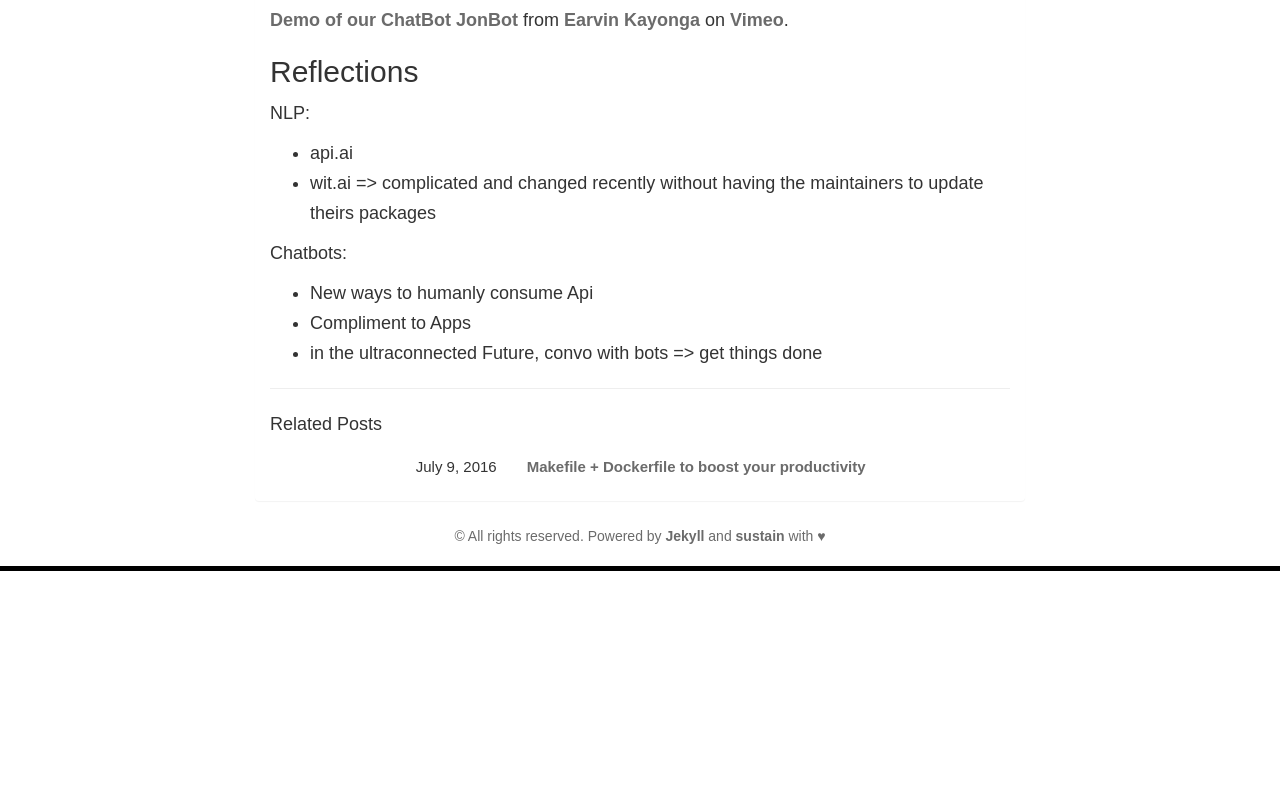
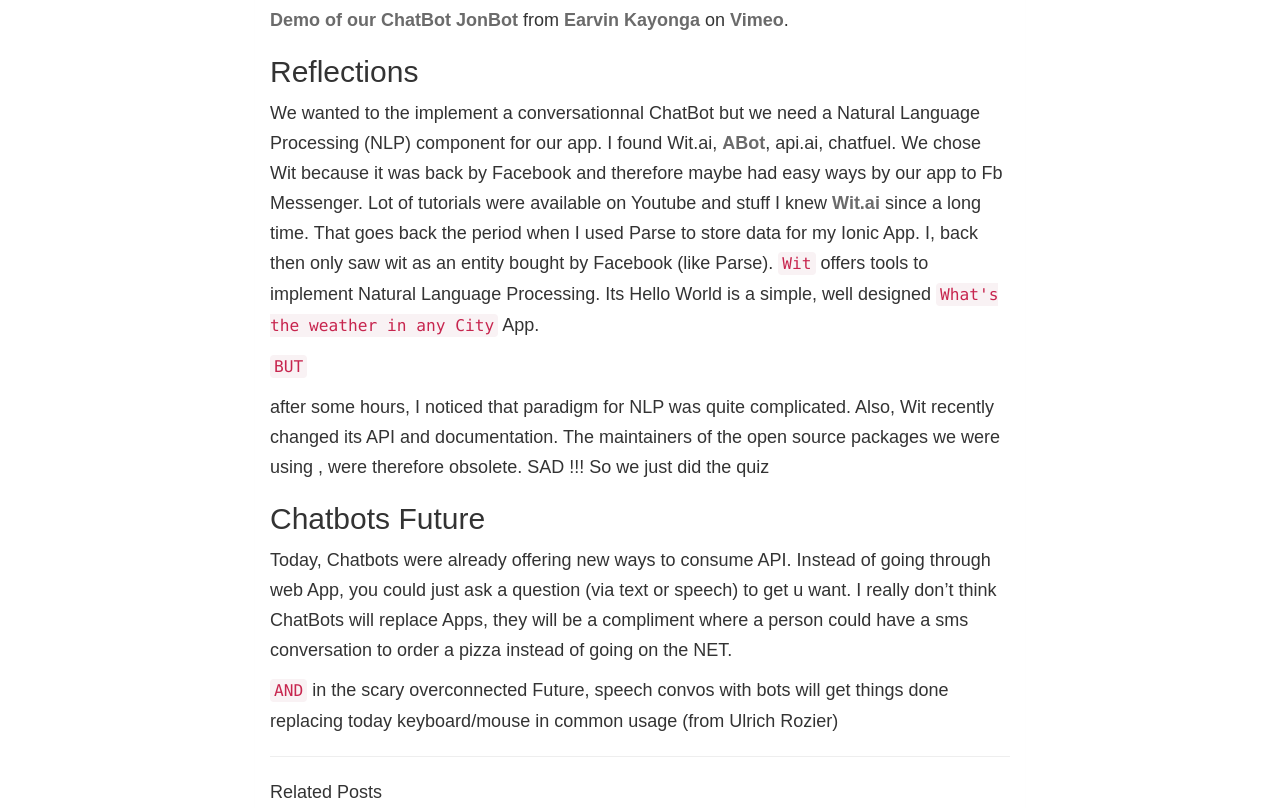
Before and after one commit to EarvinKayonga/earvin, a Jekyll site: the page built from blog/_posts/2016-07-24-post2.md, in a window 1280 px wide and 1400 px high, scrolled down 1097 px, cut to the strip 461-1269 px from the top of the window. Built offline with Jekyll 4.4.1, drawn with Linux system fonts in a browser that asks for light colours; some web fonts are replaced; Markdown is read by kramdown in place of the engine named in the settings; comment, search, counter and statistics services are not loaded; before the commit the page ends 2129 px from its top, so only the background shows below that.

Commit message:
second post

```diff
--- a/blog/_posts/2016-07-24-post2.md
+++ b/blog/_posts/2016-07-24-post2.md
@@ -39,12 +39,21 @@
 
 ## Reflections
 
-NLP:
- - api.ai
- - wit.ai => complicated and changed recently without having the maintainers to update theirs packages
+We wanted to the implement a conversationnal ChatBot but we need a Natural Language Processing (NLP) component for our app.
+I found Wit.ai, [ABot](https://github.com/itsabot/abot), api.ai, chatfuel. We chose Wit because it was back by Facebook and therefore
+maybe had easy ways by our app to Fb Messenger. Lot of tutorials  were available on Youtube and stuff
+I knew [Wit.ai](https://wit.ai/EarvinKayonga) since a long time. That goes back the period when I used Parse to store data for my Ionic App.
+I, back then only saw wit as an entity bought by Facebook (like Parse).
+`Wit` offers tools to implement Natural Language Processing. Its Hello World is a simple, well designed `What's the weather in any City` App.
+
+`BUT`
+
+after some hours, I noticed that paradigm for NLP was quite complicated. Also, Wit recently changed its API and documentation. The maintainers of the open source packages we were using , were therefore obsolete. SAD !!!
+So we just did the quiz
 
 
-Chatbots:
-- New ways to humanly consume Api
-- Compliment to Apps
-- in the ultraconnected Future, convo with bots => get things done
+## Chatbots Future
+
+Today, Chatbots were already offering new ways to consume API. Instead of going through web App, you could just ask a question (via text or speech) to get u want. I really don't think ChatBots will replace Apps, they will be a compliment where a person could have a sms conversation to order a pizza instead of going on the NET.
+
+`AND` in the scary overconnected Future, speech convos with bots will get things done replacing today keyboard/mouse in common usage (from Ulrich Rozier)
```
